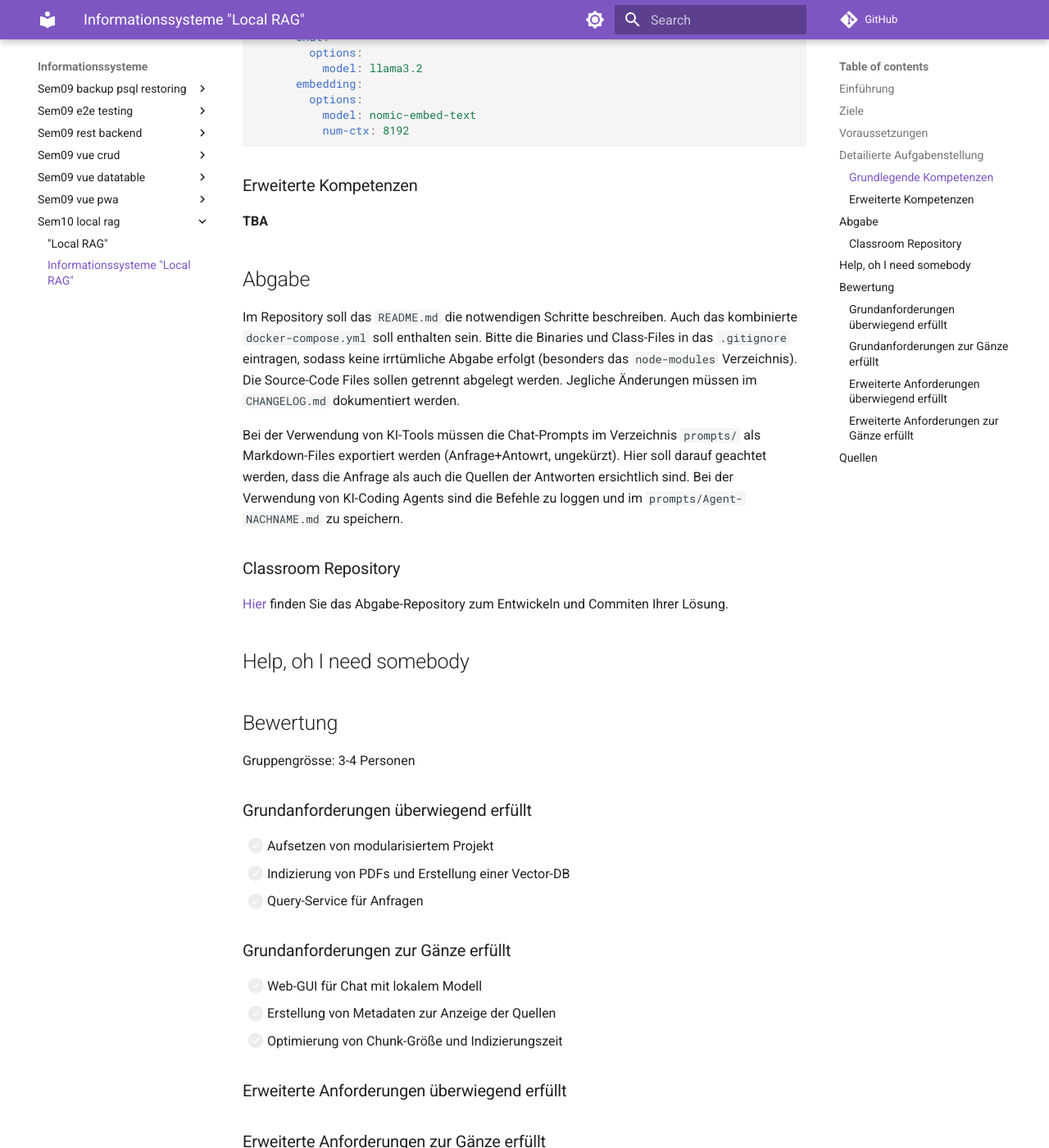
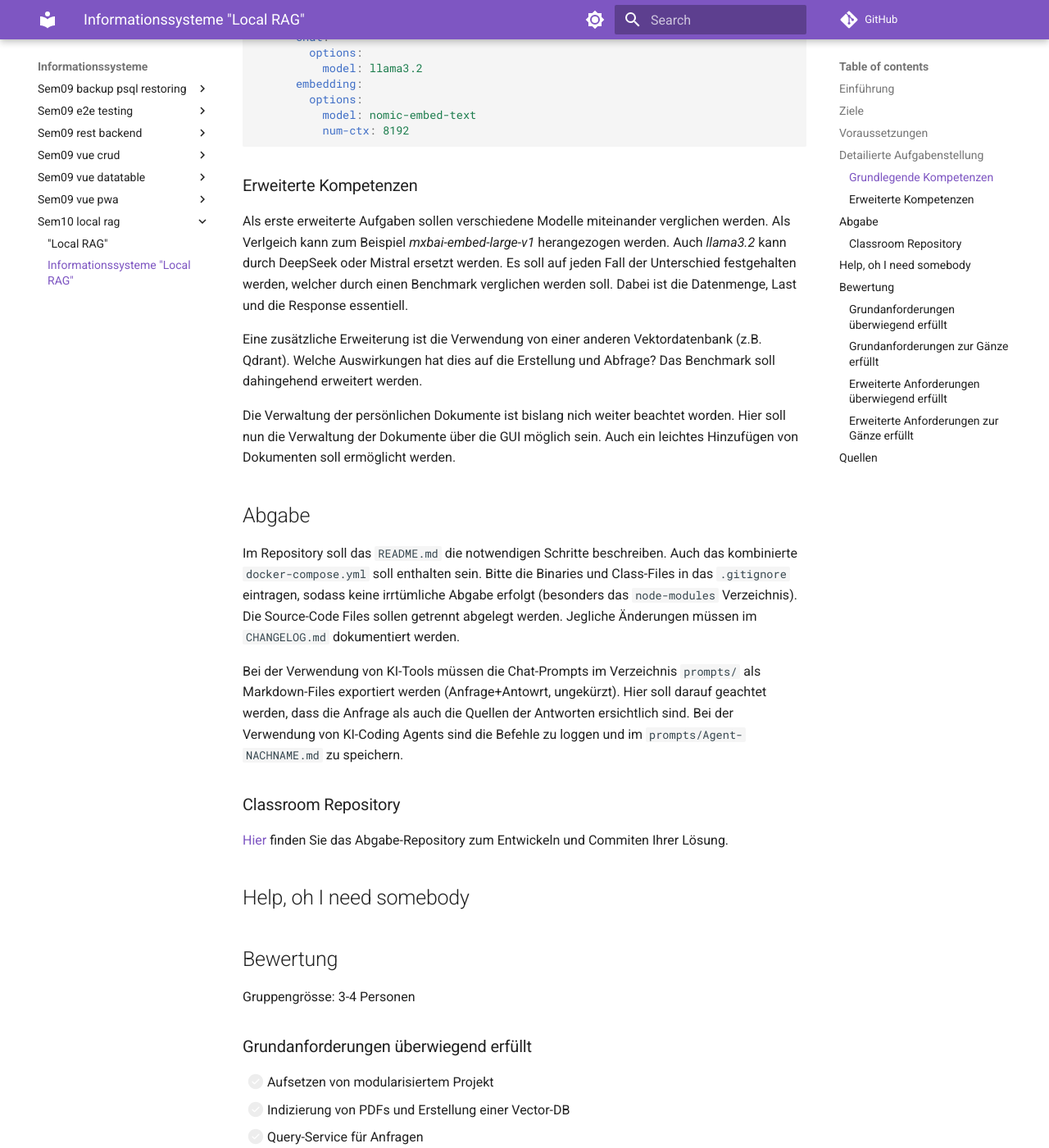
Before and after one commit to TGM-HIT/insy-exercises, an MkDocs documentation site: the page built from docs/informationssysteme_/sem10_local_rag/TASK.md, in a window 1280 px wide and 1400 px high, scrolled down 2501 px. Shown: the whole window at 82% size. Built offline with MkDocs 1.6.1 and Material for MkDocs 9.7.7, drawn with Linux system fonts in a browser that asks for light colours; comment, search, counter and statistics services are not loaded; some of the changed text lies outside the part shown.

Commit message:
advanced Tasks defined

````diff
--- a/docs/informationssysteme_/sem10_local_rag/TASK.md
+++ b/docs/informationssysteme_/sem10_local_rag/TASK.md
@@ -79,7 +79,11 @@ Ein wichtiger Teil der Übung ist die Optimierung der Dimension und der Chunk-Gr
 ```
 
 ### Erweiterte Kompetenzen
-**TBA**
+Als erste erweiterte Aufgaben sollen verschiedene Modelle miteinander verglichen werden. Als Verlgeich kann zum Beispiel *mxbai-embed-large-v1* herangezogen werden. Auch *llama3.2* kann durch DeepSeek oder Mistral ersetzt werden. Es soll auf jeden Fall der Unterschied festgehalten werden, welcher durch einen Benchmark verglichen werden soll. Dabei ist die Datenmenge, Last und die Response essentiell.
+
+Eine zusätzliche Erweiterung ist die Verwendung von einer anderen Vektordatenbank (z.B. Qdrant). Welche Auswirkungen hat dies auf die Erstellung und Abfrage? Das Benchmark soll dahingehend erweitert werden.
+
+Die Verwaltung der persönlichen Dokumente ist bislang nich weiter beachtet worden. Hier soll nun die Verwaltung der Dokumente über die GUI möglich sein. Auch ein leichtes Hinzufügen von Dokumenten soll ermöglicht werden.
 
 ## Abgabe
 Im Repository soll das `README.md` die notwendigen Schritte beschreiben. Auch das kombinierte `docker-compose.yml` soll enthalten sein. Bitte die Binaries und Class-Files in das `.gitignore` eintragen, sodass keine irrtümliche Abgabe erfolgt (besonders das `node-modules` Verzeichnis). Die Source-Code Files sollen getrennt abgelegt werden. Jegliche Änderungen müssen im `CHANGELOG.md` dokumentiert werden.
@@ -104,11 +108,17 @@ Gruppengrösse: 3-4 Personen
 - [ ] Optimierung von Chunk-Größe und Indizierungszeit
 
 ### Erweiterte Anforderungen überwiegend erfüllt
+- [ ] ein weiteres Modell vektorisieren
+- [ ] Benchmark zu Vektoren, Datenmenge, Geschwindigkeit, Last und Response
 
 ### Erweiterte Anforderungen zur Gänze erfüllt
+- [ ] eine weitere Vektordatenbank verwenden
+- [ ] Benchmarking (aus der EKü mit Vergleich der beiden VektorDBs)
+- [ ] Integration der Verwaltung der Dokumente in der GUI (Vorschlag mit Documentstore, z.B. MinIO)
 
 ## Quellen
 * [NotebookLM](https://workspace.google.com/products/notebooklm)
+* [SYT Theorie - Dezentrale Systeme](https://elearning.tgm.ac.at/course/view.php?id=199#coursecontentcollapse9)
 
 ---
-**Version** *20260318v2*
+**Version** *20260325v3*
````
